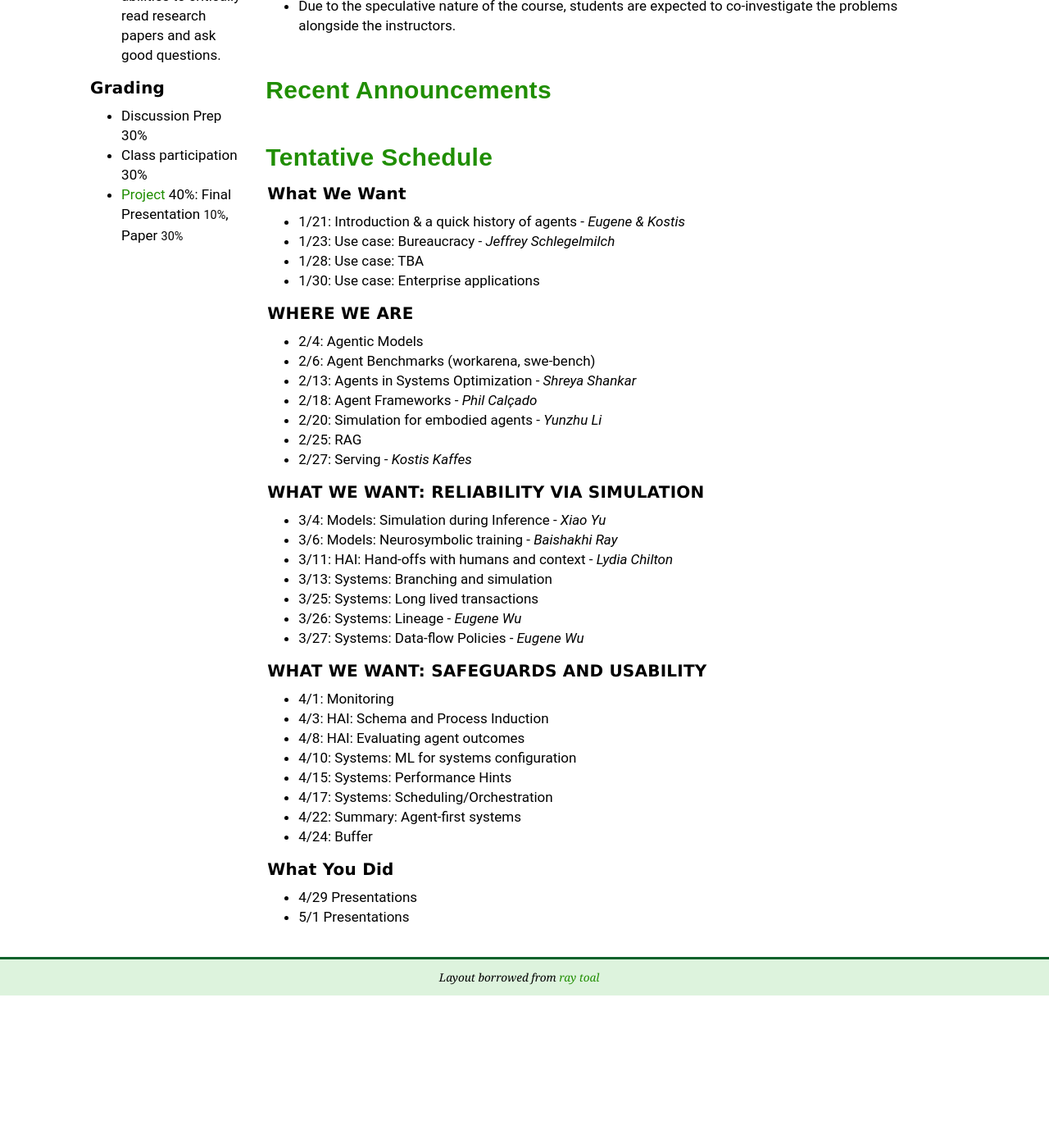
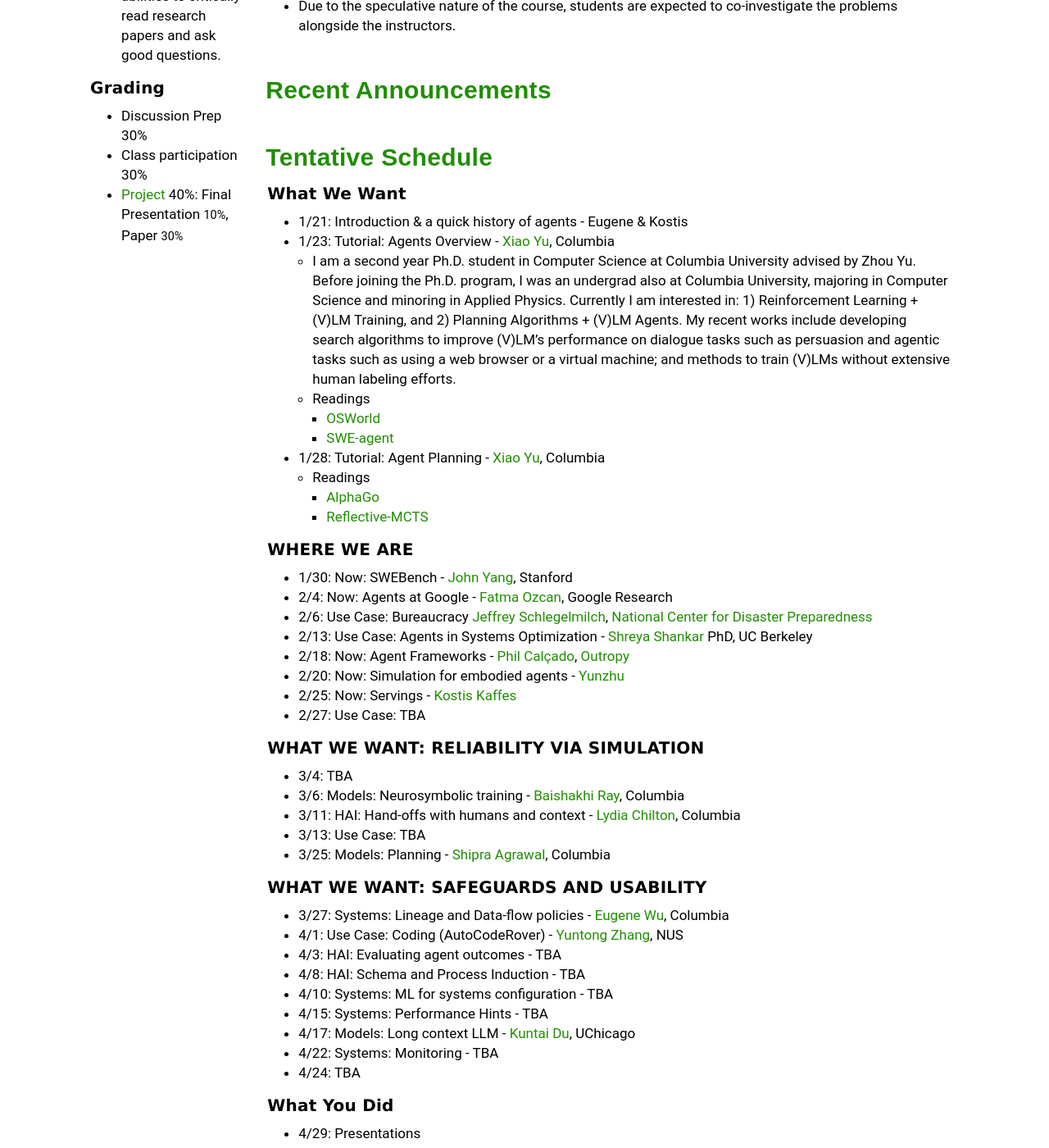
Before and after one commit to w6113/w6113.github.io, a Jekyll site: the page built from index.md, in a window 1280 px wide and 1400 px high, scrolled down 962 px. Shown: the whole window at 82% size. Built offline with Jekyll 4.4.1, drawn with Linux system fonts in a browser that asks for light colours; before the commit the page ends 2176 px from its top, so only the background shows below that.

Commit message:
lazy commit msg

```diff
--- a/index.md
+++ b/index.md
@@ -47,46 +47,52 @@
 
 #### What We Want
 
-- 1/21: Introduction & a quick history of agents - *Eugene & Kostis*
-- 1/23: Use case: Bureaucracy - *Jeffrey Schlegelmilch*
-- 1/28: Use case: TBA
-- 1/30: Use case: Enterprise applications
+* 1/21:	Introduction & a quick history of agents	- Eugene & Kostis
+* 1/23:	Tutorial: Agents Overview - [Xiao Yu](https://jasonyux.com/), Columbia
+  * I am a second year Ph.D. student in Computer Science at Columbia University advised by Zhou Yu. Before joining the Ph.D. program, I was an undergrad also at Columbia University, majoring in Computer Science and minoring in Applied Physics. Currently I am interested in: 1) Reinforcement Learning + (V)LM Training, and 2) Planning Algorithms + (V)LM Agents. My recent works include developing search algorithms to improve (V)LM's performance on dialogue tasks such as persuasion and agentic tasks such as using a web browser or a virtual machine; and methods to train (V)LMs without extensive human labeling efforts.
+  * Readings
+    * [OSWorld](https://arxiv.org/abs/2404.07972)
+    * [SWE-agent](https://arxiv.org/abs/2405.15793)
+* 1/28:	Tutorial: Agent Planning - [Xiao Yu](https://jasonyux.com/), Columbia
+  * Readings
+    * [AlphaGo](https://www.nature.com/articles/nature24270)
+    * [Reflective-MCTS](https://arxiv.org/abs/2410.02052)
 
 #### WHERE WE ARE
-- 2/4: Agentic Models
-- 2/6: Agent Benchmarks (workarena, swe-bench)
-- 2/13: Agents in Systems Optimization - *Shreya Shankar*
-- 2/18: Agent Frameworks - *Phil Calçado*
-- 2/20: Simulation for embodied agents - *Yunzhu Li*
-- 2/25: RAG
-- 2/27: Serving - *Kostis Kaffes*
+
+* 1/30: 	Now: SWEBench - [John Yang](https://john-b-yang.github.io/), Stanford
+*  2/4: 	Now: Agents at Google -	[Fatma Ozcan](https://techsysinfra.google/research/srg-staff/fatma-ozcan/), Google Research
+*  2/6: 	Use Case: Bureaucracy	[Jeffrey Schlegelmilch](https://ncdp.columbia.edu/about-us/faculty-and-staff/), [National Center for Disaster Preparedness](https://ncdp.columbia.edu/)
+* 2/13: 	Use Case: Agents in Systems Optimization - [Shreya Shankar](https://www.sh-reya.com/) PhD, UC Berkeley
+* 2/18: 	Now: Agent Frameworks - [Phil Calçado](https://philcalcado.com/), [Outropy](https://outropy.ai/)
+* 2/20: 	Now: Simulation for embodied agents - [Yunzhu](yunzhuli.github.io)
+* 2/25: 	Now: Servings - [Kostis Kaffes](https://www.cs.columbia.edu/~kkaffes/index.html)
+* 2/27: 	Use Case: TBA
 
 #### WHAT WE WANT: RELIABILITY VIA SIMULATION
 
-- 3/4: Models: Simulation during Inference - *Xiao Yu*
-- 3/6: Models: Neurosymbolic training - *Baishakhi Ray*
-- 3/11: HAI: Hand-offs with humans and context - *Lydia Chilton*
-- 3/13: Systems: Branching and simulation
-- 3/25: Systems: Long lived transactions
-- 3/26: Systems: Lineage - *Eugene Wu*
-- 3/27: Systems: Data-flow Policies - *Eugene Wu*
+*  3/4: TBA
+*  3/6:	Models: Neurosymbolic training	- [Baishakhi Ray](rayb.info), Columbia
+* 3/11:	HAI: Hand-offs with humans and context	- [Lydia Chilton](https://www.cs.columbia.edu/~chilton/chilton.html), Columbia
+* 3/13:	Use Case: TBA
+* 3/25:	Models: Planning - [Shipra Agrawal](https://www.columbia.edu/~sa3305/), Columbia
 
 #### WHAT WE WANT: SAFEGUARDS AND USABILITY
 
-- 4/1: Monitoring
-- 4/3: HAI: Schema and Process Induction
-- 4/8: HAI: Evaluating agent outcomes
-- 4/10: Systems: ML for systems configuration
-- 4/15: Systems: Performance Hints
-- 4/17: Systems: Scheduling/Orchestration
-- 4/22: Summary: Agent-first systems
-- 4/24: Buffer
-
+* 3/27:	Systems: Lineage and Data-flow policies	- [Eugene Wu](https://www.eugenewu.net), Columbia
+*  4/1:	Use Case: Coding (AutoCodeRover) - [Yuntong Zhang](https://yuntongzhang.github.io/), NUS
+*  4/3:	HAI: Evaluating agent outcomes - TBA
+*  4/8:	HAI: Schema and Process Induction - TBA
+* 4/10:	Systems: ML for systems configuration - TBA
+* 4/15:	Systems: Performance Hints - TBA
+* 4/17:	Models: Long context LLM - [Kuntai Du](https://kuntaidu.github.io/aboutme.html), UChicago
+* 4/22:	Systems: Monitoring - TBA
+* 4/24:	TBA
 
 #### What You Did
 
-* 4/29	Presentations
-* 5/1	Presentations
+* 4/29:	Presentations
+*  5/1:	Presentations
 
 <!--
 <style>
```
